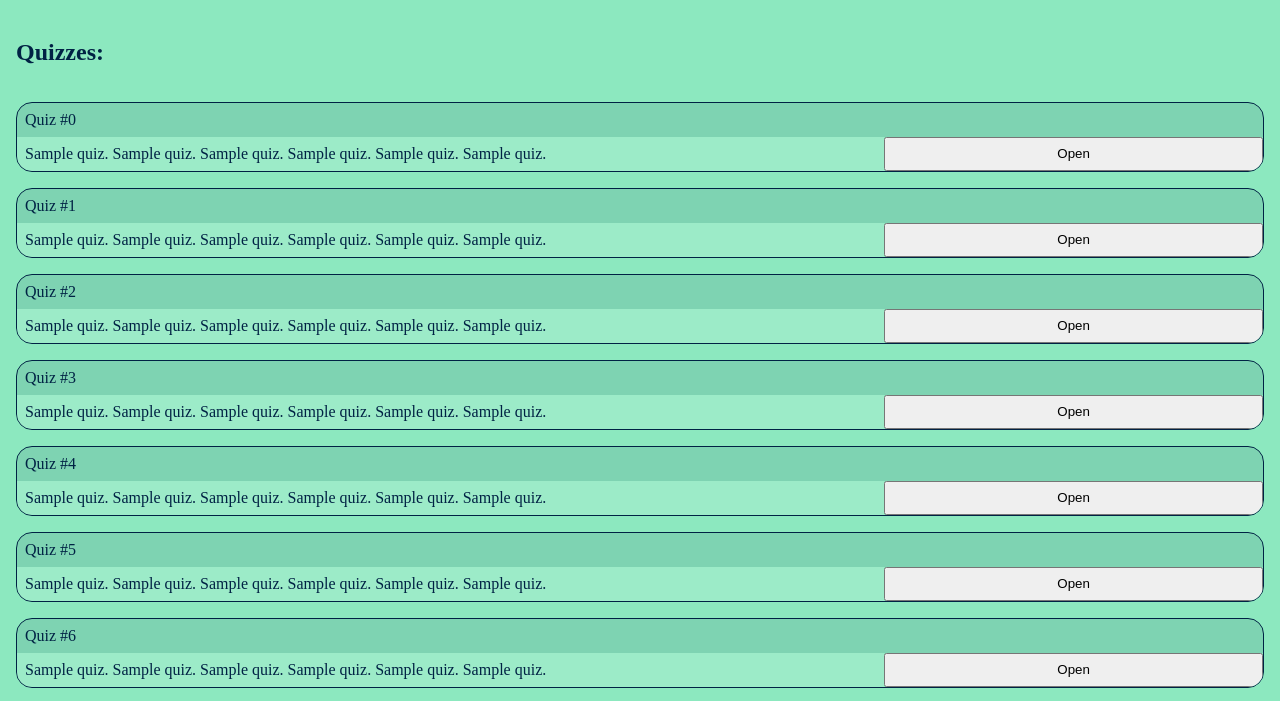
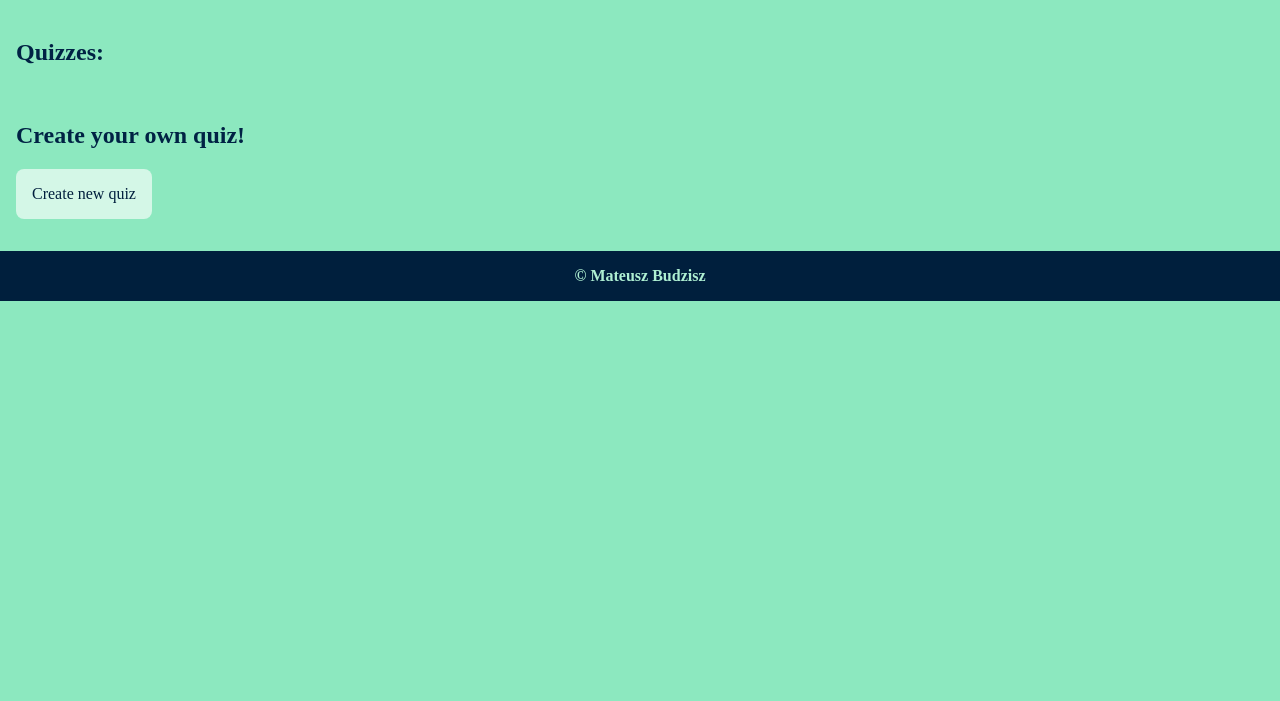
Before and after one commit to Zajecia-PJATK/s24048, a website built with Vite: page quiz/src/pages/index.html in a window 1280 px wide. Shown: the part 77-778 px from the top of the page. Built offline with nearby package versions, Linux system fonts and the light colour scheme.

Commit message:
Create quiz button

```diff
--- a/quiz/src/elements/quizzes-list/quizzes-list.scss
+++ b/quiz/src/elements/quizzes-list/quizzes-list.scss
@@ -2,4 +2,10 @@ quizzes-list {
   display: flex;
   flex-direction: column;
   row-gap: 1em;
+
+  section.create-quiz {
+    a.button {
+
+    }
+  }
 }
--- a/quiz/src/elements/quizzes-list/quizzes-list.ts
+++ b/quiz/src/elements/quizzes-list/quizzes-list.ts
@@ -1,25 +1,20 @@
 import './quizzes-list.scss';
 import { QuizPreview } from '../quiz-preview/quiz-preview';
-import { Quiz } from '../../shared/quiz';
 import { ElementBuilder } from '../../shared/element-builder';
 import { QuizManager } from '../../shared/quiz-manager';
 import { WebComponent } from '../web-component';
 import { Attrs } from '../attrs';
+import { NavigationManager } from '../../shared/navigation-manager';
 
 export class QuizzesList extends WebComponent {
     constructor() {
         super();
 
-        const quizzes: Quiz[] = new Array(10).fill(0).map((_, i) => ({
-            id: i,
-            name: `Quiz #${i}`,
-            description: `Sample quiz. Sample quiz. Sample quiz. Sample quiz. Sample quiz. Sample quiz.`
-        }));
-
-        quizzes.forEach(QuizManager.save);
-
-        const quizzesListItems = quizzes
-            .map(quiz => new QuizPreview().setAttr(Attrs.quizId, quiz.id));
+        const quizzesListItems = QuizManager
+            .loadAll()
+            .map(quiz => new QuizPreview()
+                .setAttr(Attrs.quizId, quiz.id)
+            );
 
         this
             .addChild(ElementBuilder
@@ -27,6 +22,23 @@ export class QuizzesList extends WebComponent {
                 .withText('Quizzes:')
                 .build()
             )
-            .addChildren(quizzesListItems);
+            .addChildren(quizzesListItems)
+            .addChild(ElementBuilder
+                .make('section')
+                .withClassName('create-quiz')
+                .withChild(ElementBuilder
+                    .make('h2')
+                    .withText('Create your own quiz!')
+                    .build()
+                )
+                .withChild(ElementBuilder
+                    .make('a')
+                    .withClassName('button')
+                    .withText('Create new quiz')
+                    .withAttr('href', NavigationManager.getAbsoluteUrl('edit'))
+                    .build()
+                )
+                .build()
+            );
     }
 }
--- a/quiz/src/pages/index.html
+++ b/quiz/src/pages/index.html
@@ -12,14 +12,11 @@
 <body>
 
 <h1>Home</h1>
-
 <quizzes-list></quizzes-list>
 
-<a href="./edit/">Edit</a>
-<a href="./question/">Question</a>
-<a href="./quiz/">Quiz</a>
-<a href="./ranking/">Ranking</a>
-<a href="./setup/">Setup</a>
+<footer>
+    <span class="copy">&copy; Mateusz Budzisz</span>
+</footer>
 
 </body>
 </html>
--- a/quiz/src/pages/styles.scss
+++ b/quiz/src/pages/styles.scss
@@ -97,4 +97,31 @@ body {
   a {
     color: var(--secondary);
   }
+
+  .button {
+    display: inline-grid;
+    padding: 1em;
+    border-radius: 0.5em;
+    text-decoration: none;
+    background-color: var(--primary-light);
+    transition: all 0.4s ease-in-out;
+
+    &:hover {
+      border-radius: 1.5em;
+      background-color: var(--secondary-10);
+    }
+  }
+
+  footer {
+    display: grid;
+    place-items: center;
+    padding: 1em;
+    margin: 2em -1em 0;
+    background-color: var(--secondary);
+
+    span.copy {
+      color: var(--primary);
+      font-weight: 800;
+    }
+  }
 }
--- a/quiz/src/shared/element-builder.ts
+++ b/quiz/src/shared/element-builder.ts
@@ -39,9 +39,9 @@ export class ElementBuilder<T extends HTMLElement> {
         return new ElementBuilder(modified);
     }
 
-    public withValue(value: string): ElementBuilder<T> {
+    public withAttr(attr: string, value: string): ElementBuilder<T> {
         const modified = this.element;
-        modified.setAttribute('value', value);
+        modified.setAttribute(attr, value);
         return new ElementBuilder(modified);
     }
 }
--- a/quiz/src/shared/navigation-manager.ts
+++ b/quiz/src/shared/navigation-manager.ts
@@ -11,10 +11,14 @@ export class NavigationManager {
         this.navigateByUrl('setup', { quizId });
     }
 
-    private static navigateByUrl(relativeUrl: string, parameters: Record<string, string | number>): void {
+    public static getAbsoluteUrl(relativeUrl: string, parameters: Record<string, string | number> = {}): string {
         const absoluteUrl = `${location.origin}${NavigationManager.base}${relativeUrl}`;
         const encodedParams = encodeGetParams(parameters);
 
-        location.assign(`${absoluteUrl}/?${encodedParams}`);
+        return `${absoluteUrl}/?${encodedParams}`;
+    }
+
+    private static navigateByUrl(relativeUrl: string, parameters: Record<string, string | number>): void {
+        location.assign(this.getAbsoluteUrl(relativeUrl, parameters));
     }
 }
--- a/quiz/src/shared/quiz-manager.ts
+++ b/quiz/src/shared/quiz-manager.ts
@@ -17,6 +17,14 @@ export class QuizManager {
         return JSON.parse(value); // TODO: Add cache to save CPU on JSON parsing
     }
 
+    public static loadAll(): Quiz[] {
+        return Object
+            .keys(localStorage)
+            .filter(key => key.startsWith(this.quizKeyPrefix))
+            .map(quizKey => localStorage.getItem(quizKey)!)
+            .map(json => JSON.parse(json));
+    }
+
     private static getQuizStorageKey(quizId: number): string {
         return `${this.quizKeyPrefix}${quizId}`;
     }
```
